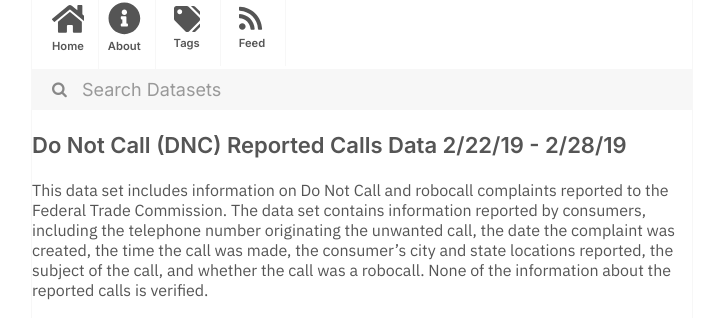
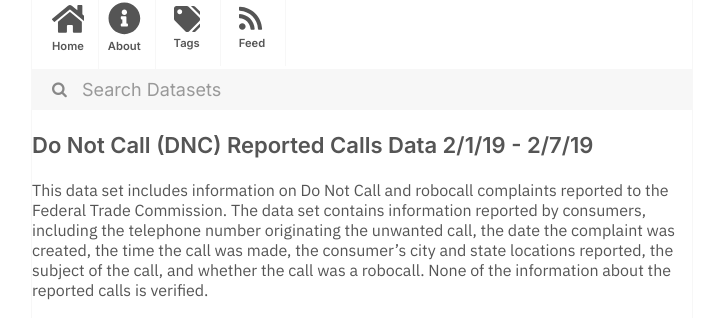
Before and after one commit to dayda-entities/federal-trade-commission, a Jekyll site: the page built from _posts/2020-11-12-do-not-call-dnc-reported-calls.md, in a window 1280 px wide. Shown: the part 216-534 px from the top of the page, without its empty margins (278-1001 px from the left). Built offline with Jekyll 4.4.1, drawn with Linux system fonts in a browser that asks for light colours.

Commit message:
Publish Data

```diff
--- a/_posts/2020-11-12-do-not-call-dnc-reported-calls.md
+++ b/_posts/2020-11-12-do-not-call-dnc-reported-calls.md
@@ -1,7 +1,7 @@
 ---
-title: Do Not Call (DNC) Reported Calls Data 2/22/19 - 2/28/19
-created: '2020-11-12T12:20:54.024201'
-modified: '2020-11-12T12:20:54.024208'
+title: Do Not Call (DNC) Reported Calls Data 2/1/19 - 2/7/19
+created: '2020-11-12T12:20:52.161377'
+modified: '2020-11-12T12:20:52.161385'
 state: active
 type: dataset
 tags:
@@ -12,7 +12,7 @@ tags:
   - Robocalls
 groups: []
 csv_url: >-
-  https://www.ftc.gov/sites/default/files/dnc_complaint_numbers_2019-02-25-03-01.csv
+  https://www.ftc.gov/sites/default/files/dnc_complaint_numbers_2019-02-04-08.csv
 json_url: ''
 layout: post
 
```
